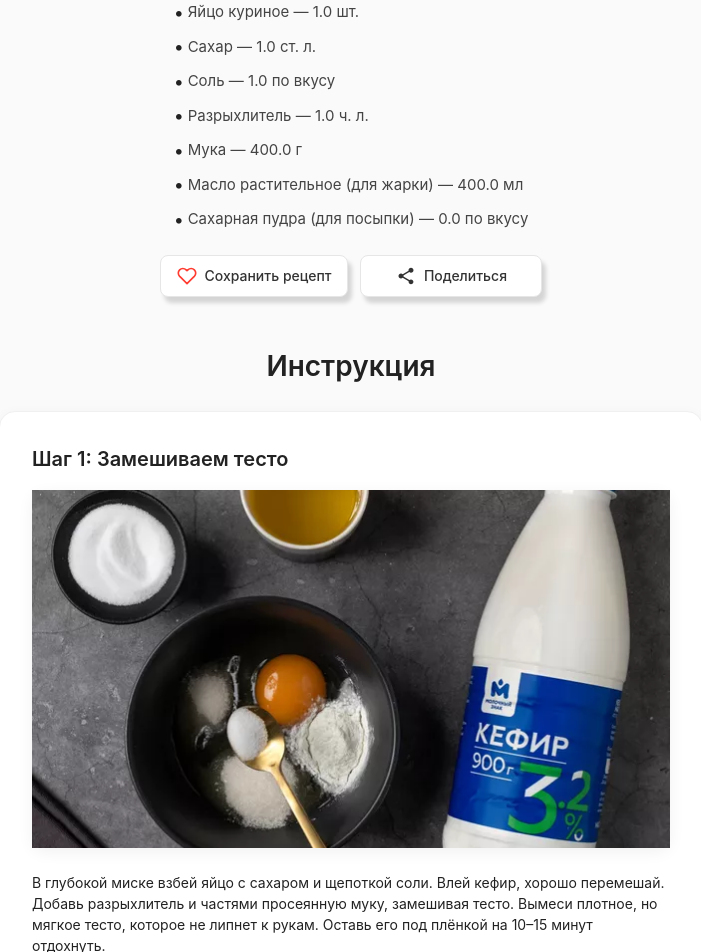
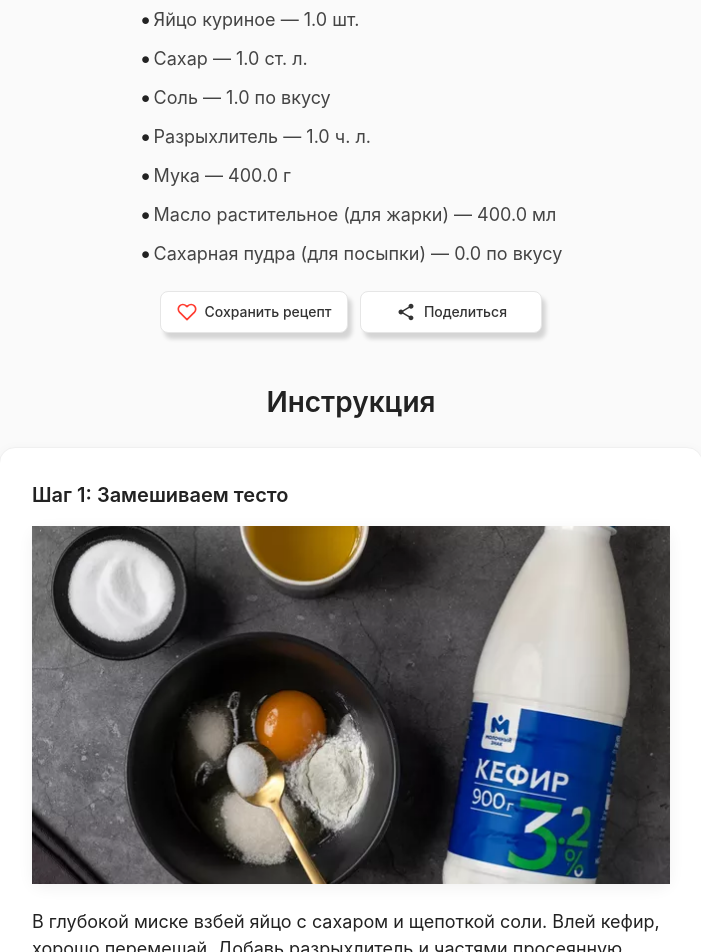
Before and after one commit to art-crazy/nom-nom-nom, a Next.js app: page /recepty/1 in a window 1280 px wide. Shown: the part 980-1932 px from the top of the page, without its empty margins (289-990 px from the left). Built offline with nearby package versions, Linux system fonts and the light colour scheme; a web font is replaced by a local one.

Commit message:
add style

```diff
--- a/src/app/recepty/[recipe_id]/RecipePage.module.scss
+++ b/src/app/recepty/[recipe_id]/RecipePage.module.scss
@@ -176,7 +176,7 @@
 }
 
 .stepText {
-  font-size: 14px;
+  font-size: 18px;
 }
 
 .commentsSection {
--- a/src/components/ServingsCalculator/ServingsCalculator.module.scss
+++ b/src/components/ServingsCalculator/ServingsCalculator.module.scss
@@ -48,7 +48,7 @@
   display: flex;
   flex-direction: row;
   align-items: center;
-  font-size: 15px;
+  font-size: 18px;
   line-height: 1.5;
 
   &::before {
```
